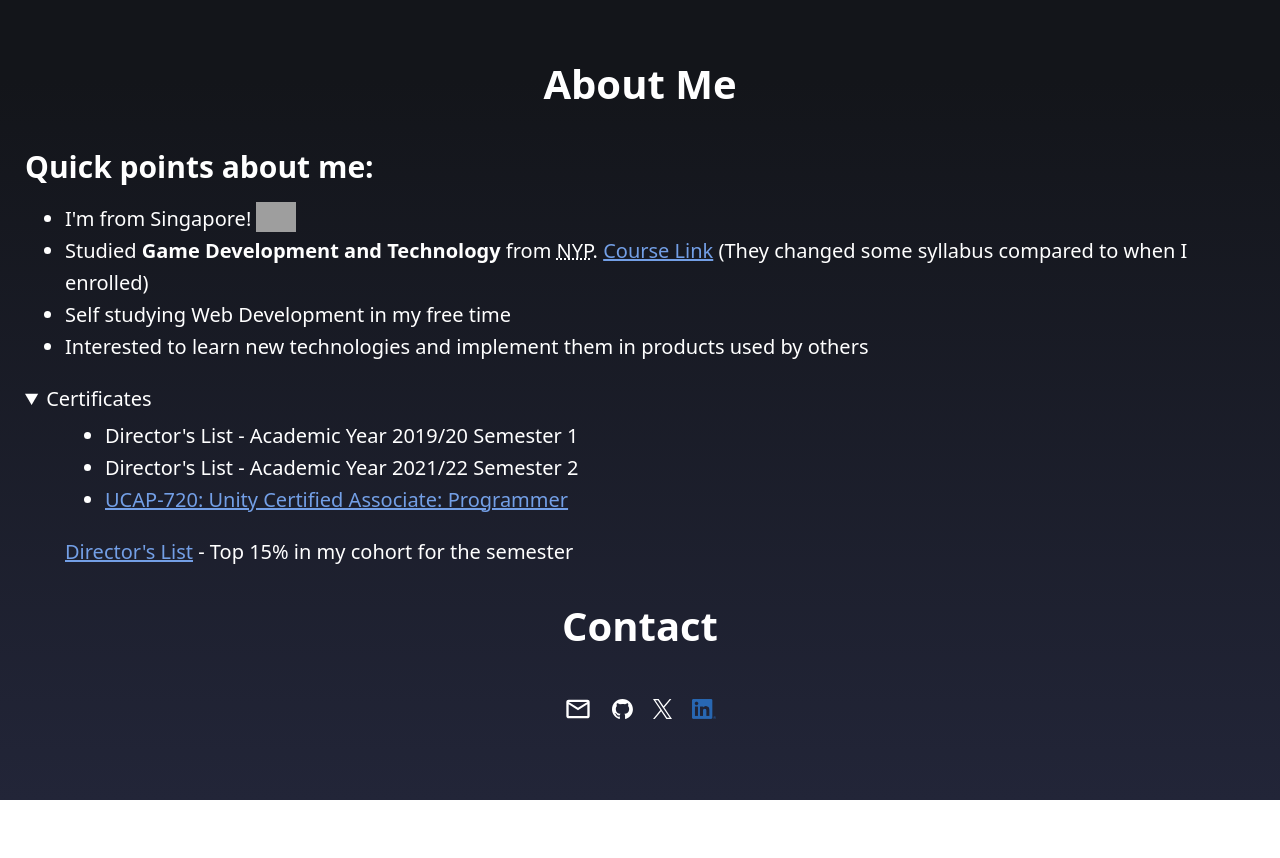
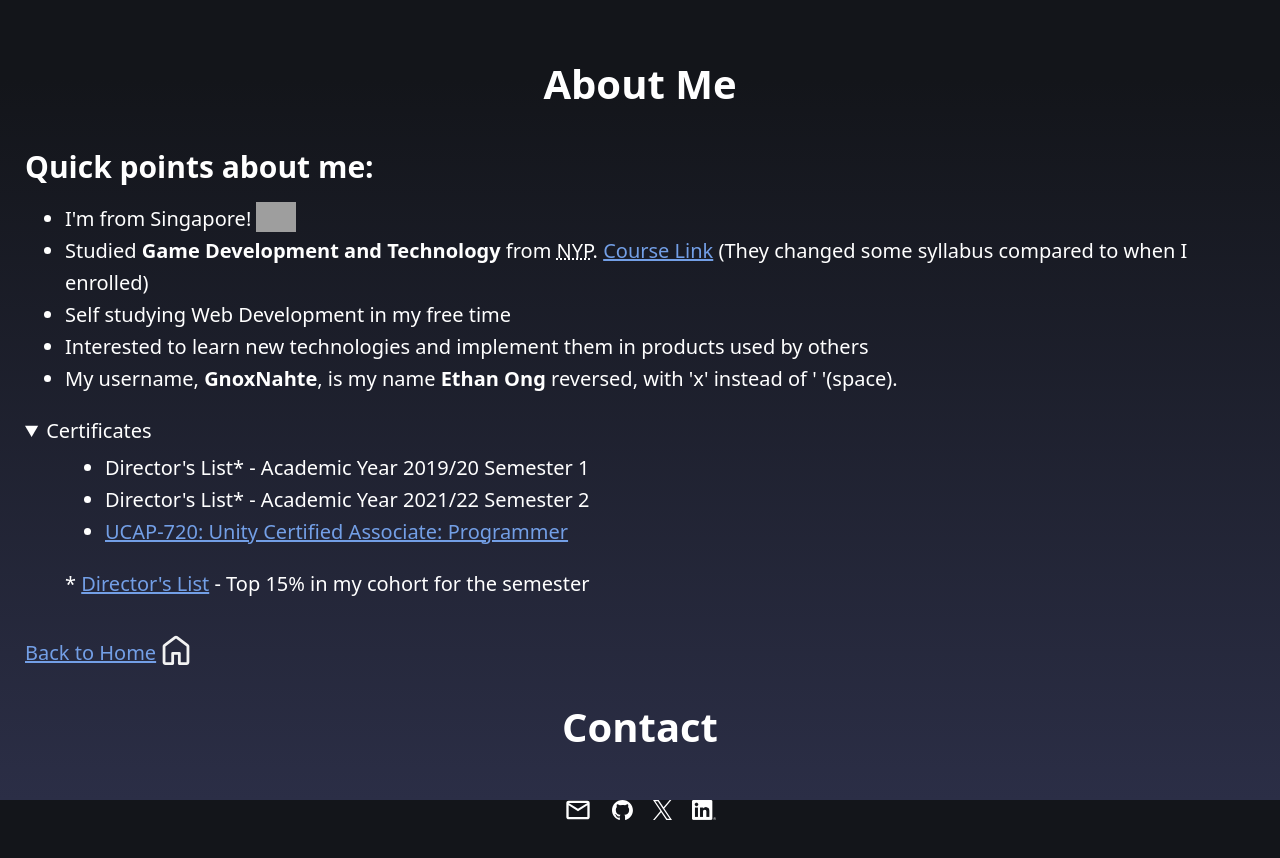
Before and after one commit to GnoxNahte/portfolio-main, an Astro site: page /about in a window 1280 px wide. Both pictures are taken after a click on the heading "Certificates". Before the commit the page ends 800 px from the top, so only its background shows below. Built offline with nearby package versions, Linux system fonts and the light colour scheme; Astro itself is replaced by a stand-in of ours; grey boxes are pictures that could not be loaded.

Commit message:
A few minor changes
- Add home link in about page
- Username origin in quick points abt me
- Set same animation speed on home page
- Add Obsidian Auto Embed project image to webdev thumbnails

```diff
--- a/src/pages/about.astro
+++ b/src/pages/about.astro
@@ -6,6 +6,7 @@ import GitHubIcon from "../images/icons/github-mark-white.svg";
 import EmailIcon from "../images/icons/google-icon-email.svg";
 import TwitterIcon from "../images/icons/x-twitter-icon.svg";
 import LinkedInIcon from "../images/icons/LinkedInIcon.png";
+import HomeIcon from "../images/icons/HomeIcon.svg";
 
 ---
 
@@ -18,23 +19,32 @@ import LinkedInIcon from "../images/icons/LinkedInIcon.png";
             <li>Studied <strong>Game Development and Technology</strong> from <abbr title="Nanyang Polytechnic">NYP</abbr>. <a href="https://www.nyp.edu.sg/schools/sdm/full-time-courses/game-development-and-technology.html">Course Link</a> (They changed some syllabus compared to when I enrolled)</li>
             <li>Self studying Web Development in my free time</li>
             <li>Interested to learn new technologies and implement them in products used by others</li>
+            <li>My username, <strong>GnoxNahte</strong>, is my name <strong>Ethan Ong</strong> reversed, with 'x' instead of ' '(space).</li>
+            <!-- <br>The main reason was having a unique and identifiable username that can be traced back to me, despite my common name</li> -->
         </ul>
         <details>
             <summary>Certificates</summary>
             <ul>
-                <li>Director's List - Academic Year 2019/20 Semester 1</li>
-                <li>Director's List - Academic Year 2021/22 Semester 2</li>
+                <li>Director's List* - Academic Year 2019/20 Semester 1</li>
+                <li>Director's List* - Academic Year 2021/22 Semester 2</li>
                 <li><a href="https://unity.com/products/unity-certifications/associate-programmer" target="_blank">UCAP-720: Unity Certified Associate: Programmer</a></li>
             </ul>
-            <a href="https://www.nyp.edu.sg/current-students/academic-matters/nyp-assessment-regulations.html" target="_blank">Director's List</a> - Top 15% in my cohort for the semester
+            * <a href="https://www.nyp.edu.sg/current-students/academic-matters/nyp-assessment-regulations.html" target="_blank">Director's List</a> - Top 15% in my cohort for the semester
         </details>
+
+        <p>
+            <a href="/">Back to Home<Image src={HomeIcon} alt={"Home"} class={"home-img"}/></a>
+        </p>
+
         <h1>Contact</h1>
         <p class="social-icon-container">
             <a href="mailto:gnoxnahte.dev@gmail.com" target="_blank"><Image src={EmailIcon} alt="icon" class="social-icon email"></a>
             <a href="https://github.com/GnoxNahte" target="_blank"><Image src={GitHubIcon} alt="icon" class="social-icon"></a>
             <a href="https://twitter.com/GnoxNahteDev" target="_blank"><Image src={TwitterIcon} alt="icon" class="social-icon"></a>
-            <a href="https://www.linkedin.com/in/ethanongsg/" target="_blank"><Image src={LinkedInIcon} alt="icon" class="social-icon"></a>
+            <a href="https://www.linkedin.com/in/ethanongsg/" target="_blank"><Image src={LinkedInIcon} alt="icon" class="social-icon linked-in"></a>
         </p>
+
+
 </Layout>
 
 <style>
@@ -65,7 +75,7 @@ import LinkedInIcon from "../images/icons/LinkedInIcon.png";
     .container {
         padding: 25px;
         margin: auto;
-        max-width: fit-content;
+        width: fit-content;
     }
 
     .flag {
@@ -91,8 +101,12 @@ import LinkedInIcon from "../images/icons/LinkedInIcon.png";
         height: 1.4em;
     }
 
-    .back {
-        margin: auto;
-        display: table;
+    .social-icon.linked-in {
+        filter: brightness(0) invert(1);
+    }
+
+    .home-img {
+        filter: brightness(0) invert(0.95);
+        transform: translateY(0.5em);
     }
 </style>
--- a/src/pages/index.astro
+++ b/src/pages/index.astro
@@ -7,14 +7,15 @@ import SentientBuffetImg from "../images/gamedev-thumbnails/SentientBuffetThumbn
 // Web Dev Thumbnails
 import EventRegistrationImg from "../images/webdev-thumbnails/EventRegistrationThumbnail.png";
 import OldPortfolioImg from "../images/webdev-thumbnails/OldPortfolioThumbnail.png";
+import ObsidianAutoEmbed from "../images/webdev-thumbnails/Auto-Embed-Getting-Started.gif"
 
+// TODO: Change all to gifs
 const gamedevThumbnails: ImageMetadata[] = [SpellboundRollersImg, SentientBuffetImg];
-const webdevThumbnails: ImageMetadata[] = [SpellboundRollersImg, SentientBuffetImg,OldPortfolioImg, EventRegistrationImg];
+const webdevThumbnails: ImageMetadata[] = [ObsidianAutoEmbed, OldPortfolioImg, EventRegistrationImg];
 
 const repeatArray = new Array<number>(4).fill(0);
 ---
 <Layout title='Home' description='Home page to redirect you to the page you are looking for.'>
-	<!-- <h1>Welcome to <span class="text-gradient">Astro</span></h1> -->
 	<div class="thumbnail-list" id="gamedev-thumbnail">
 		{
 			repeatArray.map(() => (
@@ -42,8 +43,6 @@ const repeatArray = new Array<number>(4).fill(0);
 			<a href="https://webdev.gnoxnahte.dev" id="webdev-link">Web Development</a>
 		</p>
 		<a href="/about">About Me</a>
-
-		<img src="../images/gamedev-thumbnails/SpellboundRollers.png" alt="Test"/>
 	</div>
 </Layout>
 
@@ -86,7 +85,7 @@ a:hover {
 	top: 50%;
 	translate: 0 -55%;
 	display: inline-block;
-	backdrop-filter: blur(5px);
+	backdrop-filter: blur(5px) contrast(1.1);
 	mask-image: radial-gradient(ellipse, black 50%, transparent 75%);
 	/* background-color: red; */
 	padding: 15vw;
@@ -101,7 +100,7 @@ a:hover {
 	width: 1vh;
 	width: 45vw;
 	opacity: .125;
-	animation: 30s linear 0s infinite normal slow-scroll;
+	animation: 30s linear 0s infinite normal;
 	transition: opacity 0.5s;
 }
 .thumbnail-list:hover, .thumbnail-list.hover{
@@ -110,13 +109,17 @@ a:hover {
 
 #gamedev-thumbnail{
 	left: 2.5vw;
+	animation-name: slow-scroll;
 }
 #webdev-thumbnail{
 	right: 2.5vw;
+	animation-name: slow-scroll-reverse;
 }
 .thumbnail {
 	width: 100%;
 	height: auto;
+	max-height: 100vh;
+	object-fit: contain;
 	margin: 10px 0;
 	border-radius: 15px;
 	-webkit-user-drag: none;
@@ -129,6 +132,15 @@ a:hover {
 	}
 	to {
 		translate: 0 0;
+	}
+}
+
+@keyframes slow-scroll-reverse {
+	from {
+		translate: 0 0;
+	}
+	to {
+		translate: 0 -50%;
 	}
 }
 
@@ -163,4 +175,10 @@ a:hover {
 	const webdevLink = document.getElementById("webdev-link") as HTMLAnchorElement;
 	webdevLink.addEventListener("mouseover", (e)=>OnHover(webdevThumbnail));
 	webdevLink.addEventListener("mouseleave", (e)=>OnLeave(webdevThumbnail));
+
+	// ===== Change animation duration based on height =====
+	const animSpeed = 150; // In pixels per seconds
+	gamedevThumbnail.style.animationDuration = (gamedevThumbnail.clientHeight / animSpeed).toString() + "s";
+	webdevThumbnail.style.animationDuration = (webdevThumbnail.clientHeight / animSpeed).toString() + "s";
+
 </script>
--- a/src/styles/global.css
+++ b/src/styles/global.css
@@ -1,7 +1,8 @@
 :root {
-    --accent: 136, 58, 234;
-    --accent-light: 224, 204, 250;
-    --accent-dark: 49, 10, 101;
+    --accent: 0, 0, 0;
+    /* --accent-light: 224, 204, 250; */
+    --accent-light: 0, 0, 0;
+    --accent-dark: 0, 0, 0;
     --accent-gradient: linear-gradient(
         45deg,
         rgb(var(--accent)),
@@ -12,7 +13,7 @@
 html {
     font-family: system-ui, sans-serif;
     background: #13151a;
-    background: linear-gradient(#13151a 10%, #222538);
+    background: linear-gradient(#13151a 10%, #2b2e46);
 }
 body, html {
     margin: 0;
```
Also changed, not shown: src/images/icons/HomeIcon.svg (added), 1 other file.
